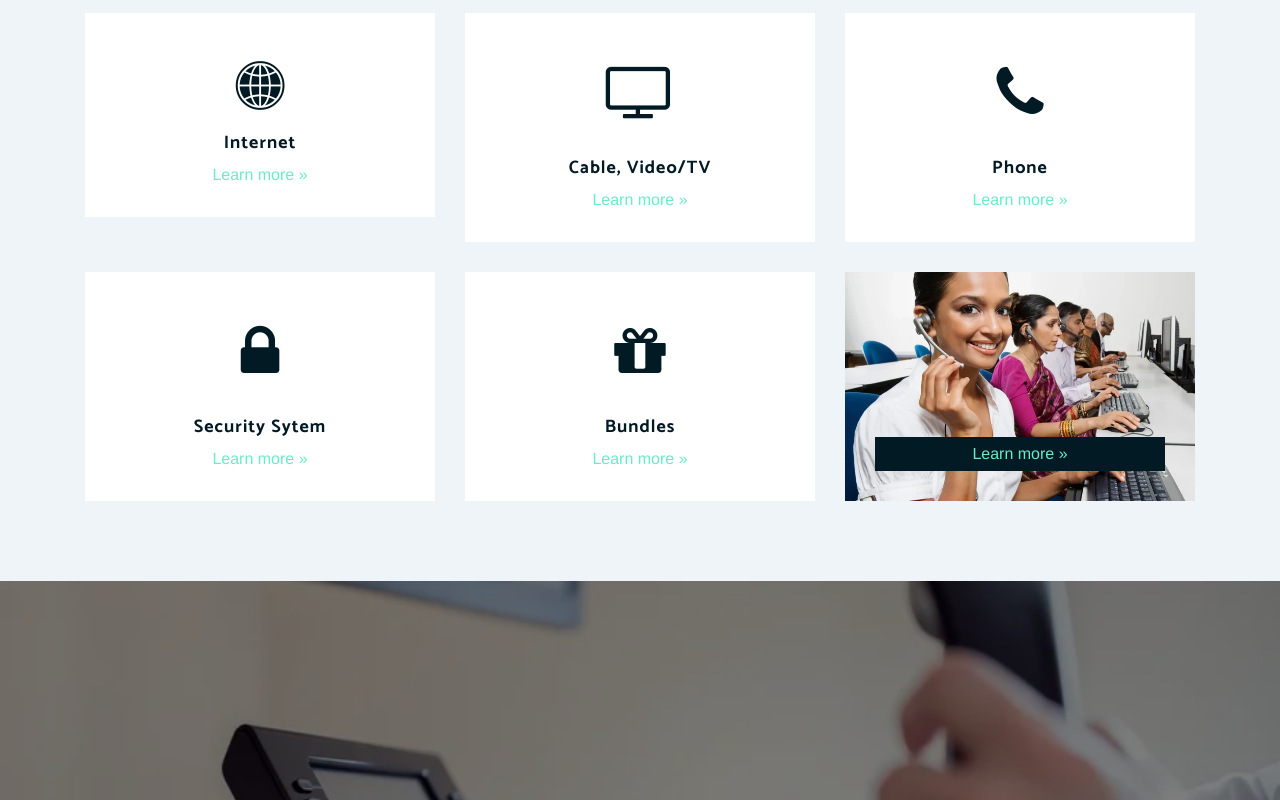
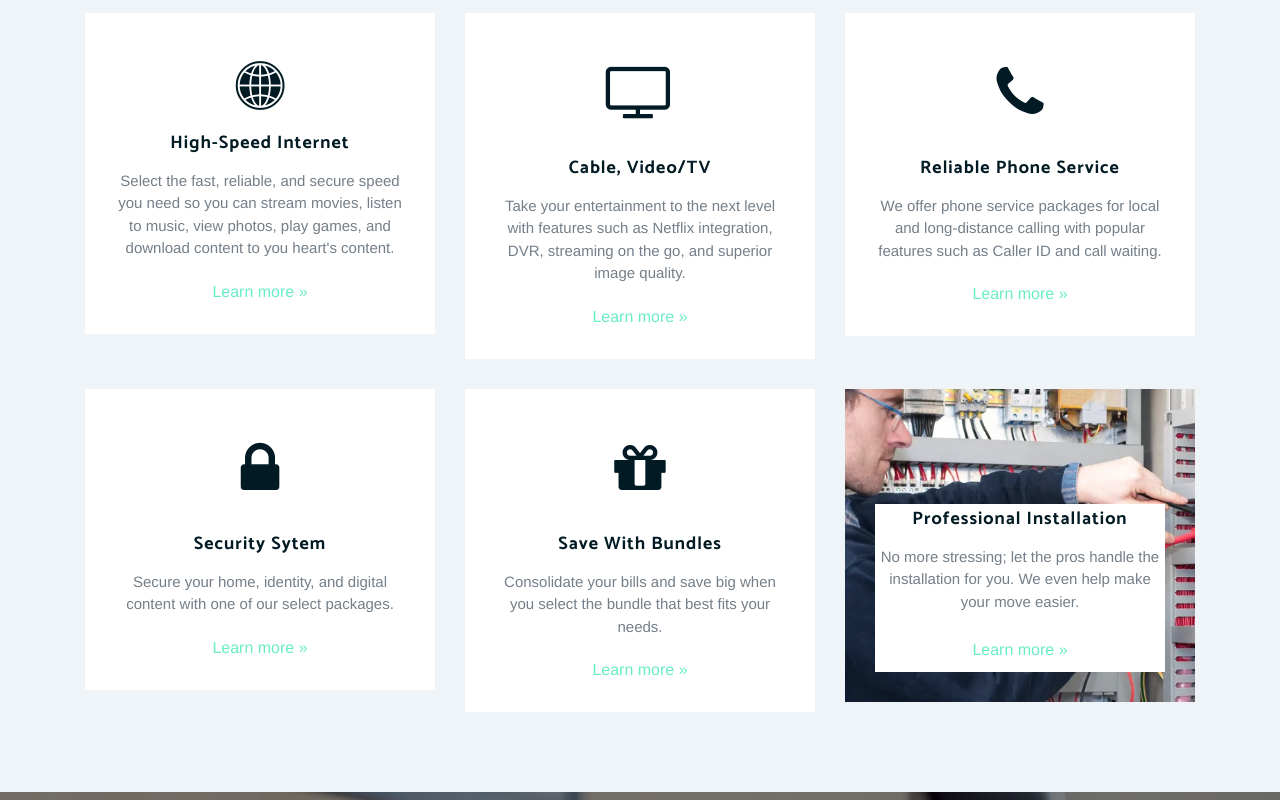
Before and after one commit to aljaniu/aljaniu.github.io, a plain HTML site: page index.html in a window 1280 px wide. Shown: the part 1480-2280 px from the top of the page. Drawn offline with nearby package versions, Linux system fonts and the light colour scheme; files whose address does not match are found by name; a web font is replaced by a local one.

Commit message:
added description to services. Changed JoinUs picture.

```diff
--- a/index.html
+++ b/index.html
@@ -11,7 +11,7 @@
     <link rel="stylesheet" href="https://fonts.googleapis.com/css?family=Muli">
     <link rel="stylesheet" href="assets/fonts/font-awesome.min.css?h=cfa788754642173dafbd830bd7969fdb">
     <link rel="stylesheet" href="assets/fonts/ionicons.min.css?h=cfa788754642173dafbd830bd7969fdb">
-    <link rel="stylesheet" href="assets/css/styles.min.css?h=5aae6765bbd9f1b30fd2f46509f1e82f">
+    <link rel="stylesheet" href="assets/css/styles.min.css?h=d0ba32a6aa910b231e69be868dd4fe14">
 </head>
 
 <body id="page-top">
@@ -101,27 +101,35 @@
             <div class="row justify-content-center features">
                 <div class="col-sm-6 col-md-5 col-lg-4 item">
                     <div class="box"><i class="icon ion-ios-world icon"></i>
-                        <h3 class="name">Internet</h3><a class="learn-more js-scroll-trigger" href="#contactUs">Learn more »</a></div>
+                        <h3 class="name">High-Speed Internet</h3>
+                        <p class="description">Select the fast, reliable, and secure speed you need so you can stream movies, listen to music, view photos, play games, and download content to you heart's content.</p><a class="learn-more js-scroll-trigger" href="#contactUs">Learn more »</a></div>
                 </div>
                 <div class="col-sm-6 col-md-5 col-lg-4 item">
                     <div class="box"><i class="fa fa-tv icon"></i>
-                        <h3 class="name">Cable, Video/TV</h3><a class="learn-more js-scroll-trigger" href="#contactUs">Learn more »</a></div>
+                        <h3 class="name">Cable, Video/TV</h3>
+                        <p class="description">Take your entertainment to the next level with features such as Netflix integration, DVR, streaming on the go, and superior image quality.</p><a class="learn-more js-scroll-trigger" href="#contactUs">Learn more »</a></div>
                 </div>
                 <div class="col-sm-6 col-md-5 col-lg-4 item">
                     <div class="box"><i class="fa fa-phone icon"></i>
-                        <h3 class="name">Phone</h3><a class="learn-more js-scroll-trigger" href="#contactUs">Learn more »</a></div>
+                        <h3 class="name">Reliable Phone Service</h3>
+                        <p class="description">We offer phone service packages for local and long-distance calling with popular features such as Caller ID and call waiting.</p><a class="learn-more js-scroll-trigger" href="#contactUs">Learn more »</a></div>
                 </div>
                 <div class="col-sm-6 col-md-5 col-lg-4 item">
                     <div class="box"><i class="fa fa-lock icon"></i>
-                        <h3 class="name">Security Sytem</h3><a class="learn-more js-scroll-trigger" href="#contactUs">Learn more »</a></div>
+                        <h3 class="name">Security Sytem</h3>
+                        <p class="description">Secure your home, identity, and digital content with one of our select packages.</p><a class="learn-more js-scroll-trigger" href="#contactUs">Learn more »</a></div>
                 </div>
                 <div class="col-sm-6 col-md-5 col-lg-4 item">
                     <div class="box"><i class="fa fa-gift icon"></i>
-                        <h3 class="name">Bundles</h3><a class="learn-more js-scroll-trigger" href="#contactUs">Learn more »</a></div>
+                        <h3 class="name">Save With Bundles</h3>
+                        <p class="description">Consolidate your bills and save big when you select the bundle that best fits your needs.</p><a class="learn-more js-scroll-trigger" href="#contactUs">Learn more »</a></div>
                 </div>
                 <div class="col-sm-6 col-md-5 col-lg-4 item">
-                    <div class="box" style="background-image: url(&quot;assets/img/office-client-service-1.png?h=a0e739c1e3a4e894eea4bf8de3134517&quot;);background-size: cover;"><i class="fa fa-gift icon" style="opacity: 0;"></i>
-                        <h3 class="name" style="opacity: 0;font-size: 10px;">call us</h3><a class="d-xl-flex justify-content-xl-center learn-more js-scroll-trigger" href="#contactUs" style="color: #68EDC6;background-color: #021A23;padding-right: 25%;padding-left: 25%;padding-bottom: 5px;padding-top: 5px;">Learn more »</a></div>
+                    <div class="box" style="background-image: url(&quot;assets/img/field-technician-1.png?h=c4805d3a5d51d09ffdcb14c3bcfdb549&quot;);background-size: cover;"><i class="fa fa-gift icon" style="opacity: 0;height: 30px;"></i>
+                        <div style="background-color: #fff;padding: 5px;">
+                            <h3 class="name" style="opacity: 1;font-size: 18px;">Professional Installation</h3>
+                            <p class="description">No more stressing; let the pros handle the installation for you. We even help make your move easier.</p><a class="d-xl-flex justify-content-xl-center learn-more js-scroll-trigger" href="#contactUs" style="color: #68EDC6;padding-right: 25%;padding-left: 25%;padding-bottom: 5px;padding-top: 5px;">Learn more »</a></div>
+                    </div>
                 </div>
             </div>
         </div>
@@ -149,7 +157,7 @@
                             style="background-color: #021A23;color: #FDFFFC;">Call (800) 564-9927</a></div>
                 </div>
                 <div class="col-sm-4">
-                    <div><img src="assets/img/field-technician-1.png?h=c4805d3a5d51d09ffdcb14c3bcfdb549" style="max-height: 350px;"></div>
+                    <div><img src="assets/img/office-client-service-1.png?h=a0e739c1e3a4e894eea4bf8de3134517" style="max-height: 350px;"></div>
                 </div>
             </div>
         </div>
```
Also changed, not shown: assets/css/styles.min.css.
